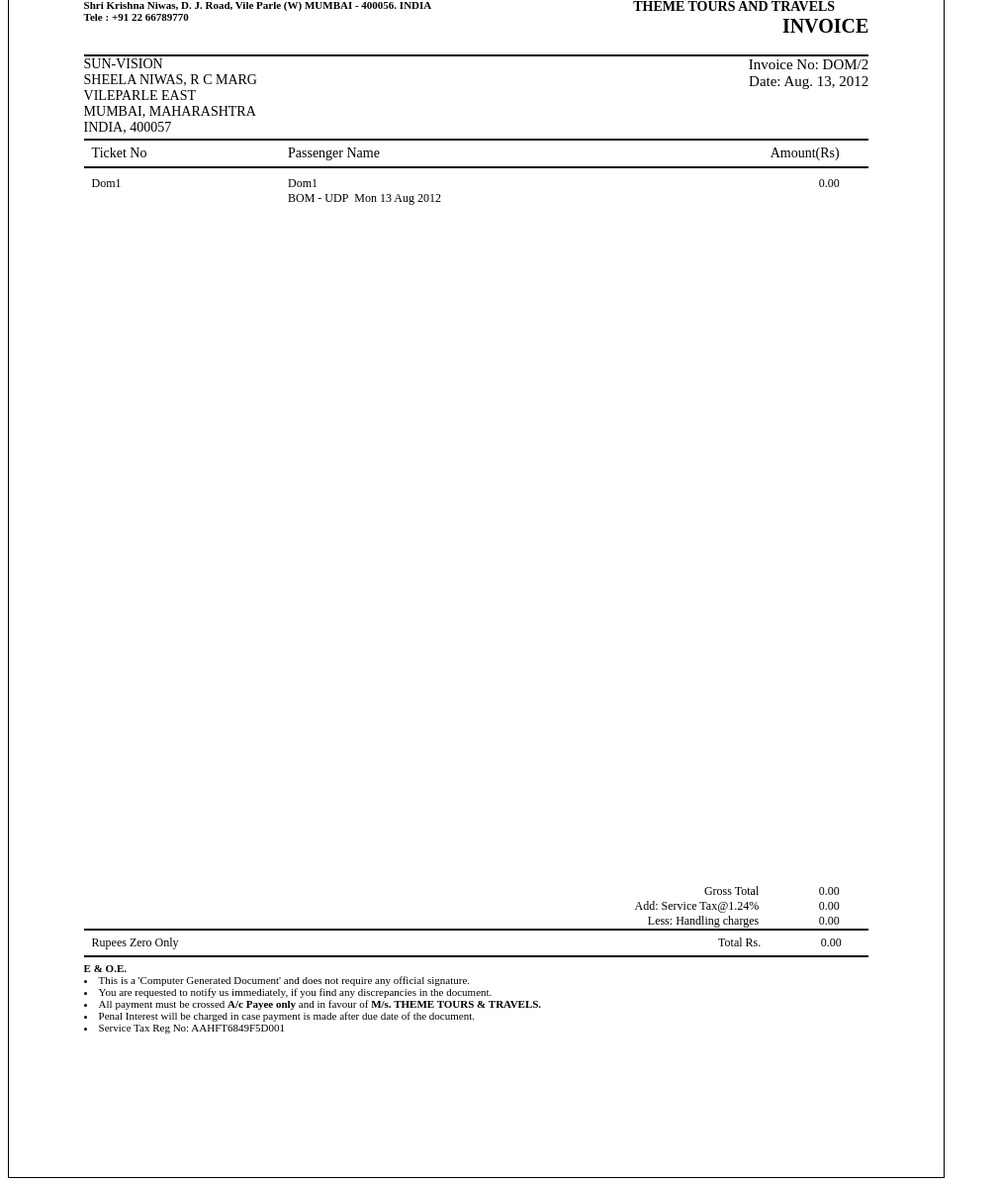
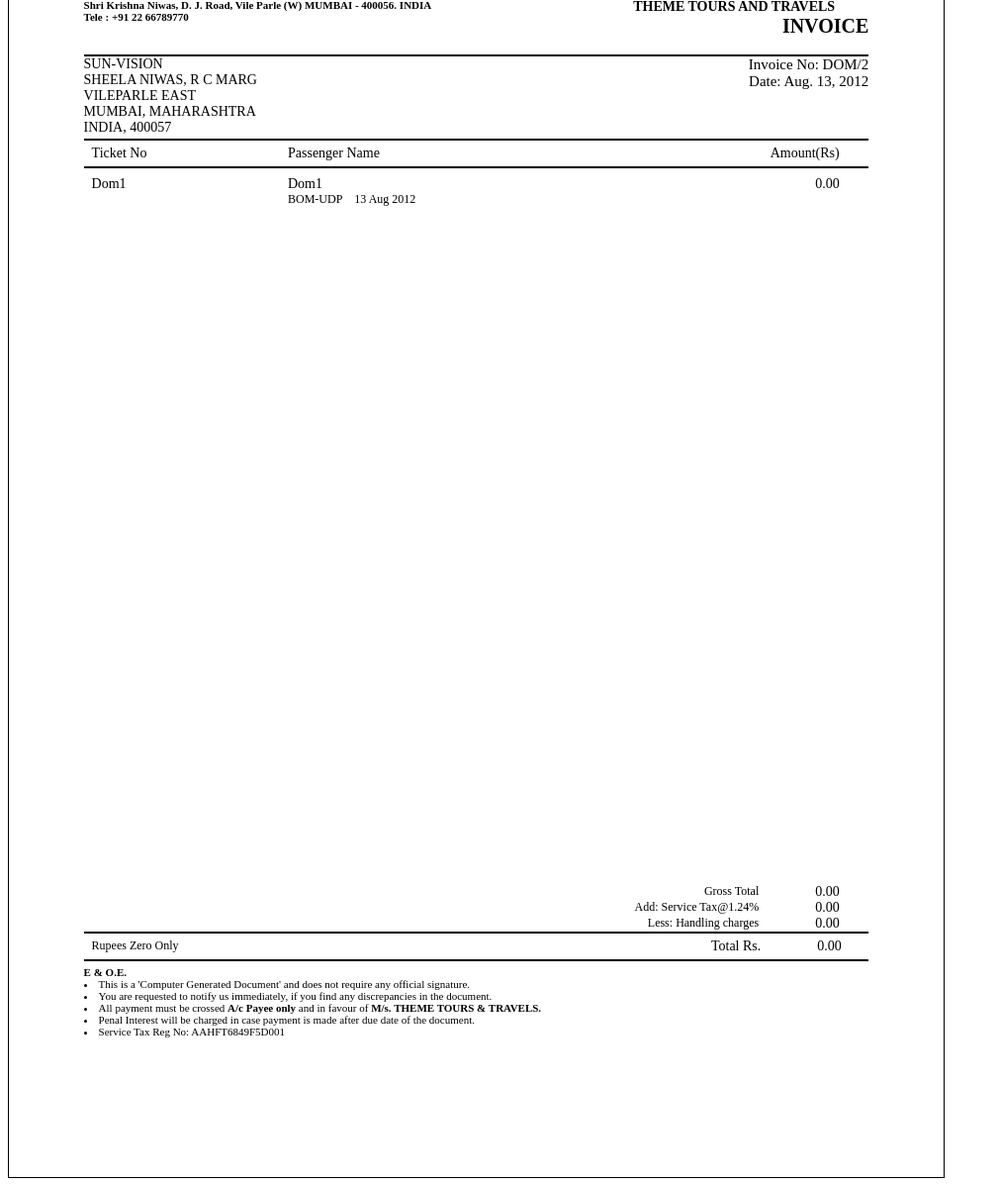
Before and after one commit to jileshl/themetours, a Django app: page /print/airsales/2 in a window 1280 px wide. Shown: the part 29-1225 px from the top of the page at 99% size, without its empty margins (0-1010 px from the left). Run offline with Django 3.2, Linux system fonts and the light colour scheme; data comes from the database, SQL or seed files in the repository; parts of the project's set-up code (start-up, migrations or seed data) failed here and were passed over.

Commit message:
Cosmetic changes

```diff
--- a/templates/themetours/print_airsales2.html
+++ b/templates/themetours/print_airsales2.html
@@ -74,6 +74,7 @@
         width: 25%;
         padding-left: 8px;
 	float: left;
+	font-size: 14px;
     }
 
     label {
@@ -83,6 +84,7 @@
     .passenger-name {
         width: 60%;
 	float: left;
+	font-size: 14px;
     }
 
     .passenger-info {
@@ -98,6 +100,7 @@
         text-align: right;
         width: 9%;
         margin-left:10px;
+	font-size: 14px;
     }
 
     .bill-tax, .bill-footer, .footer {
@@ -192,26 +195,26 @@
 	  <div class="passenger-name">
 	    {{ pax.pax_name }}
 	    <div class="passenger-info" >
-	    {{pax.sector_from1|upper }} - {{ pax.sector_to1|upper}}&nbsp;{{pax.airline_name1|upper}}&nbsp;{{pax.travel_date1|date:"D d M Y"}}
+	    {{pax.sector_from1|upper }}-{{ pax.sector_to1|upper}}&nbsp;&nbsp;{{pax.airline_name1|upper}}&nbsp;&nbsp;{{pax.travel_date1|date:"d M Y"}}
 
 	    {% if pax.sector_from2 %}
-	    <br /> {{ pax.sector_from2|upper }} - {{ pax.sector_to2|upper }}&nbsp;{{ pax.airline_name2|upper }}&nbsp;{{pax.travel_date2|date:"D d M Y"}}
+	    <br /> {{ pax.sector_from2|upper }}-{{ pax.sector_to2|upper }}&nbsp;&nbsp;{{ pax.airline_name2|upper }}&nbsp;&nbsp;{{pax.travel_date2|date:"d M Y"}}
 	    {% endif %}
 
 	    {% if pax.sector_from3 %}
-	    <br /> {{ pax.sector_from3|upper }} - {{ pax.sector_to3|upper }}&nbsp;{{ pax.airline_name3|upper }}&nbsp;{{pax.travel_date3|date:"D d M Y"}}
+	    <br /> {{ pax.sector_from3|upper }}-{{ pax.sector_to3|upper }}&nbsp;&nbsp;{{ pax.airline_name3|upper }}&nbsp;&nbsp;{{pax.travel_date3|date:"d M Y"}}
 	    {% endif %}
 
 	    {% if pax.sector_from4 %}
-	    <br /> {{ pax.sector_from4|upper }} - {{ pax.sector_to4|upper }}&nbsp;{{ pax.airline_name4|upper }}&nbsp;{{pax.travel_date4|date:"D d M Y"}}
+	    <br /> {{ pax.sector_from4|upper }}-{{ pax.sector_to4|upper }}&nbsp;&nbsp;{{ pax.airline_name4|upper }}&nbsp;&nbsp;{{pax.travel_date4|date:"d M Y"}}
 	    {% endif %}
 
 	    {% if pax.sector_from5 %}
-	    <br /> {{ pax.sector_from5|upper }} - {{ pax.sector_to5|upper }}&nbsp;{{ pax.airline_name5|upper }}&nbsp;{{pax.travel_date5|date:"D d M Y"}}
+	    <br /> {{ pax.sector_from5|upper }}-{{ pax.sector_to5|upper }}&nbsp;{{ pax.airline_name5|upper }}&nbsp;{{pax.travel_date5|date:"d M Y"}}
 	    {% endif %}
 
 	    {% if pax.sector_from6 %}
-	    <br /> {{ pax.sector_from6|upper }} - {{ pax.sector_to6|upper }}&nbsp;{{ pax.airline_name6|upper }}&nbsp;{{pax.travel_date6|date:"D d M Y"}}
+	    <br /> {{ pax.sector_from6|upper }}-{{ pax.sector_to6|upper }}&nbsp;&nbsp;{{ pax.airline_name6|upper }}&nbsp;&nbsp;{{pax.travel_date6|date:"d M Y"}}
 	    {% endif %}
 	    </div>
 	  </div>
```
